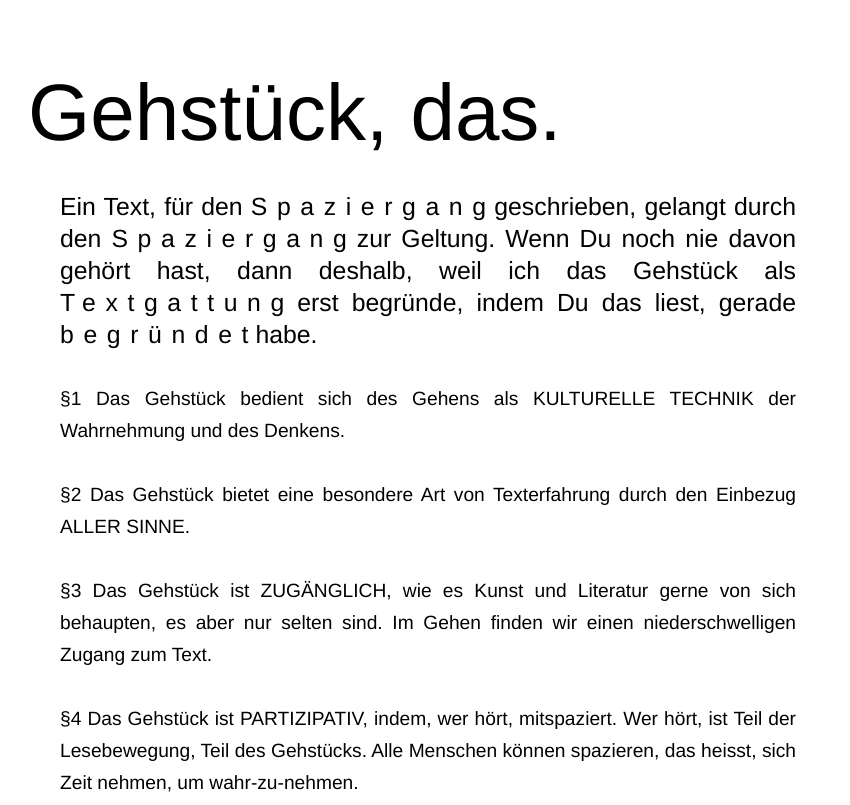
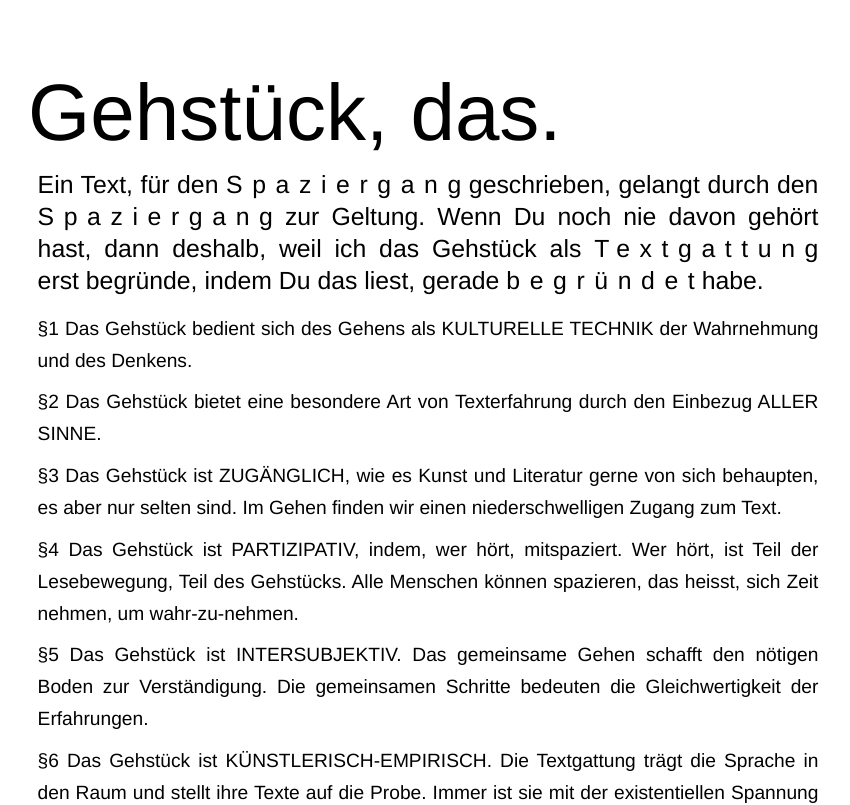
Before and after one commit to dan-wenger/gehstueck-website, a SvelteKit app: page / in a window 1280 px wide. Shown: the top 805 px of the page, without its empty margins (212-1062 px from the left). Built offline with nearby package versions, Linux system fonts and the light colour scheme.

Commit message:
Update +page.svelte

```diff
--- a/src/routes/+page.svelte
+++ b/src/routes/+page.svelte
@@ -242,7 +242,7 @@
 
   p {
     font-size: 1.2rem;
-    margin: 2rem;
+    margin: 0.6rem;
     line-height: 2rem;
   }
 
```
